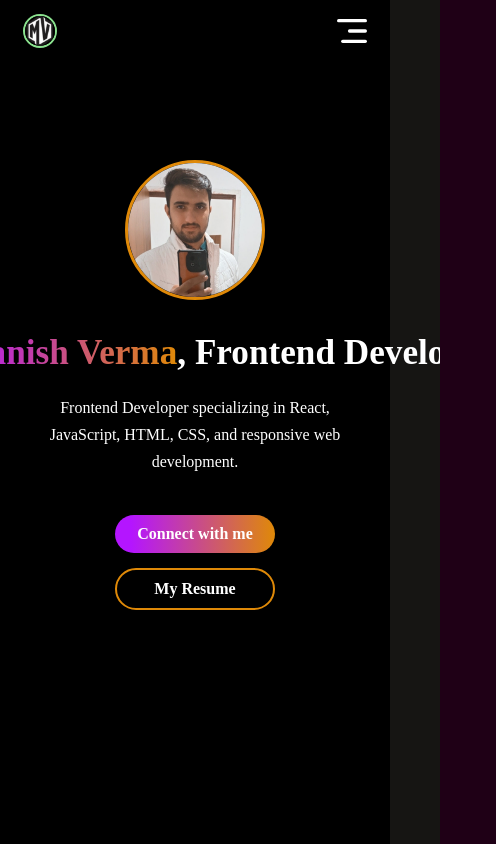
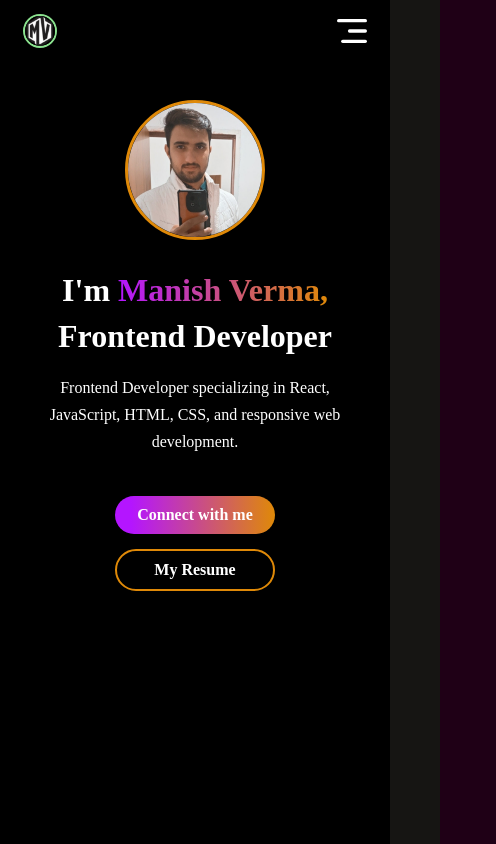
Before and after one commit to 2244mv/Portfolio, a React (Vite) app: page / in a window 390 px wide. Shown: the top 844 px of the page, 496 px wide, since content can reach past the window. Built offline with nearby package versions, Linux system fonts and the light colour scheme.

Commit message:
adjust overflow of heading in mobile view

```diff
--- a/src/components/Hero/Hero.css
+++ b/src/components/Hero/Hero.css
@@ -6,7 +6,6 @@
   display: flex;
   flex-direction: column;
   align-items: center;
-  justify-content: flex-start;
   text-align: center;
   color: #fff;
 }
@@ -17,8 +16,7 @@
   height: 200px;
   border-radius: 50%;
   object-fit: cover;
-  object-position: center;
-  margin: 60px 0 30px;
+  margin-bottom: 30px;
   border: 3px solid #df8908;
   transition: transform 0.3s ease, box-shadow 0.3s ease;
 }
@@ -32,17 +30,21 @@
 .hero-heading {
   font-size: 3rem;
   font-weight: 700;
-  line-height: 1.3;
+  line-height: 1.25;
   margin-bottom: 18px;
-  white-space: nowrap;
-  overflow: hidden;
+  max-width: 900px;
 }
 
-/* Gradient for name */
-.hero-heading .hero-name {
+/* Gradient name */
+.hero-name {
   background: linear-gradient(90deg, #b415ff, #df8908);
   -webkit-background-clip: text;
   -webkit-text-fill-color: transparent;
+}
+
+/* Role */
+.hero-role {
+  margin-left: 6px;
 }
 
 /* ================= TEXT ================= */
@@ -50,7 +52,6 @@
   max-width: 650px;
   font-size: 1.1rem;
   line-height: 1.7;
-  color: #fff;
   margin-bottom: 40px;
 }
 
@@ -62,50 +63,53 @@
   justify-content: center;
 }
 
-/* ================= CONNECT BUTTON ================= */
-.hero-connect {
-  display: inline-flex;
-  align-items: center;
-  justify-content: center;
+/* ================= BUTTONS ================= */
+.hero-connect,
+.hero-resume {
   padding: 10px 22px;
   border-radius: 25px;
   font-weight: 600;
   text-decoration: none;
+  transition: transform 0.3s ease, background 0.3s ease, color 0.3s ease;
+}
+
+/* Connect */
+.hero-connect {
   color: #fff;
   background: linear-gradient(90deg, #b415ff 10%, #df8908 100%);
-  border: none;
 }
 
 .hero-connect:hover {
   transform: scale(1.05);
   background: linear-gradient(90deg, #df8908 10%, #b415ff 100%);
-  color: #fff;
 }
 
-/* ================= RESUME BUTTON (MATCH CONNECT BUTTON) ================= */
+/* Resume */
 .hero-resume {
-  padding: 10px 22px;
-  border-radius: 25px;
-  font-weight: 600;
-  text-decoration: none;
   color: #fff;
   border: 2px solid #df8908;
-  transition: background 0.3s ease, color 0.3s ease;
 }
 
 .hero-resume:hover {
+  transform: scale(1.05);
   background-color: #df8908;
   color: #000;
 }
 
-/* ================= RESPONSIVE ================= */
-@media (max-width: 1024px) {
-  .hero-img {
-    width: 160px;
-    height: 160px;
+/* ================= MOBILE FIX ================= */
+@media (max-width: 600px) {
+  .hero-heading {
+    font-size: 2rem;
+  }
+
+  .hero-role {
+    display: block;     /* key fix */
+    margin-top: 6px;
+    margin-left: 0;
   }
 }
 
+/* ================= RESPONSIVE ================= */
 @media (max-width: 768px) {
   .hero {
     padding-top: 100px;
@@ -114,10 +118,6 @@
   .hero-img {
     width: 140px;
     height: 140px;
-  }
-
-  .hero-heading {
-    font-size: 2.2rem;
   }
 
   .hero-text {
--- a/src/components/Hero/Hero.jsx
+++ b/src/components/Hero/Hero.jsx
@@ -5,36 +5,53 @@ import AnchorLink from "react-anchor-link-smooth-scroll";
 import { Link } from "react-router-dom";
 
 const Hero = () => {
-  const fullText = "I'm Manish Verma, Frontend Developer";
+  const textBeforeName = "I'm ";
+  const name = "Manish Verma" + ",";
+  const role = "Frontend Developer";
+
+  const fullText = `${textBeforeName}${name} ${role}`;
+
   const [displayedText, setDisplayedText] = useState("");
   const [charIndex, setCharIndex] = useState(0);
 
   useEffect(() => {
     if (charIndex < fullText.length) {
       const timeout = setTimeout(() => {
-        setDisplayedText((prev) => prev + fullText[charIndex]);
-        setCharIndex(charIndex + 1);
+        setDisplayedText((prev) => prev + fullText.charAt(charIndex));
+        setCharIndex((prev) => prev + 1);
       }, 100);
 
       return () => clearTimeout(timeout);
     }
-  }, [charIndex, fullText]);
-
-  const formattedText = displayedText.includes("Manish Verma")
-    ? displayedText.replace(
-        "Manish Verma",
-        "<span class='hero-name'>Manish Verma</span>"
-      )
-    : displayedText;
+  }, [charIndex]);
 
   return (
     <section id="home" className="hero">
-      <img src={profile_img} alt="Manish Verma" className="hero-img" />
+      <img
+        src={profile_img}
+        alt="Manish Verma"
+        className="hero-img"
+        loading="lazy"
+      />
 
-      <h1
-        className="hero-heading"
-        dangerouslySetInnerHTML={{ __html: formattedText }}
-      />
+      <h1 className="hero-heading">
+        {displayedText.startsWith(textBeforeName) ? (
+          <>
+            {textBeforeName}
+            <span className="hero-name">
+              {displayedText.slice(
+                textBeforeName.length,
+                textBeforeName.length + name.length
+              )}
+            </span>
+            <span className="hero-role">
+              {displayedText.slice(textBeforeName.length + name.length)}
+            </span>
+          </>
+        ) : (
+          displayedText
+        )}
+      </h1>
 
       <p className="hero-text">
         Frontend Developer specializing in React, JavaScript, HTML, CSS, and
--- a/src/components/Navbar/Navbar.css
+++ b/src/components/Navbar/Navbar.css
@@ -45,9 +45,12 @@
   font-weight: 600;
   position: relative;
   transition: color 0.3s ease;
+
+  /* 🔥 remove mobile tap highlight */
+  -webkit-tap-highlight-color: transparent;
 }
 
-/* Animated underline for menu items */
+/* Animated underline */
 .nav-menu li a::after {
   content: "";
   position: absolute;
@@ -76,31 +79,41 @@
   color: #fff;
   background: linear-gradient(90deg, #b415ff 10%, #df8908 100%);
   transition: transform 0.3s ease, background 0.3s ease;
+
+  -webkit-tap-highlight-color: transparent;
 }
 
-/* Hover without underline */
 .nav-connect a:hover {
   transform: scale(1.05);
   background: linear-gradient(90deg, #df8908 10%, #b415ff 100%);
 }
 
-/* ❌ REMOVE underline effect from button */
 .nav-connect a::after {
   display: none;
 }
 
 /* ================= MOBILE MENU ICONS ================= */
-.nav-mob-open {
+.nav-mob-open,
+.nav-mob-close {
   display: none;
-  width: 30px;
   cursor: pointer;
+
+  /* 🔥 remove purple dotted highlight */
+  -webkit-tap-highlight-color: transparent;
 }
 
-.nav-mob-close {
-  display: none;
-  width: 25px;
-  cursor: pointer;
-  margin-bottom: 20px;
+/* ================= REMOVE PURPLE DOTTED OUTLINE ================= */
+.nav-menu a:focus:not(:focus-visible),
+.nav-mob-open:focus,
+.nav-mob-close:focus {
+  outline: none;
+  box-shadow: none;
+}
+
+/* ✅ Accessible focus (keyboard only) */
+.nav-menu a:focus-visible {
+  outline: 2px solid #df8908;
+  outline-offset: 4px;
 }
 
 /* ================= MOBILE ================= */
@@ -111,6 +124,7 @@
 
   .nav-mob-open {
     display: block;
+    width: 30px;
   }
 
   .nav-logo {
@@ -134,6 +148,8 @@
 
   .nav-mob-close {
     display: block;
+    width: 25px;
     align-self: flex-end;
+    margin-bottom: 20px;
   }
 }
```
